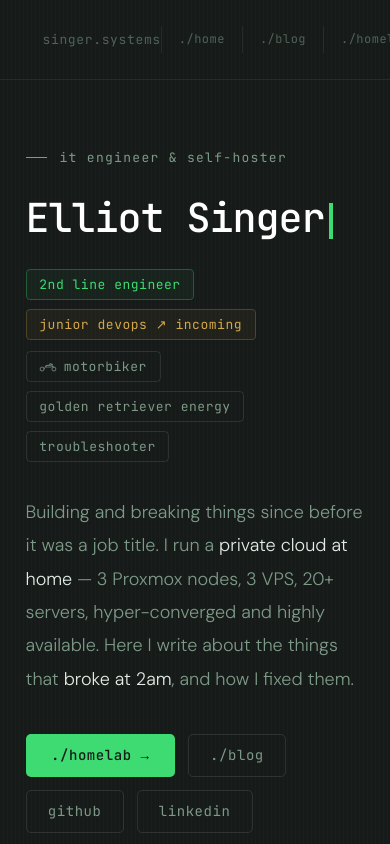
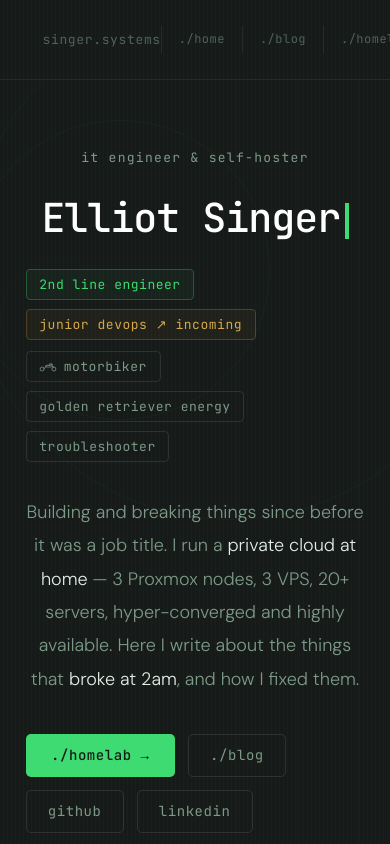
Before and after one commit to elsing/portfolio-v2, a Next.js app: page / in a window 390 px wide. Shown: the top 844 px of the page. Built offline with nearby package versions, Linux system fonts and the light colour scheme; no server answers.

Commit message:
loader added

```diff
--- a/app/layout.js
+++ b/app/layout.js
@@ -1,14 +1,16 @@
 import './globals.css';
+import DecryptLoader from '@/components/DecryptLoader';
 
 export const metadata = {
-  title:       "Elliot Singer — IT Engineer & Self-Hoster",
-  description: "Portfolio, blog and homelab docs for Elliot Singer.",
+  title:       'Elliot Singer — IT Engineer & Self-Hoster',
+  description: 'Portfolio, blog and homelab docs for Elliot Singer.',
 };
 
 export default function RootLayout({ children }) {
   return (
     <html lang="en">
       <body className="antialiased">
+        <DecryptLoader />
         {children}
       </body>
     </html>
--- /dev/null
+++ b/components/DecryptLoader.jsx
@@ -0,0 +1,84 @@
+'use client';
+
+import { useEffect, useState } from 'react';
+
+const CHARS = 'ABCDEFGHIJKLMNOPQRSTUVWXYZabcdefghijklmnopqrstuvwxyz0123456789@#$%&';
+const TARGET = 'singer.systems';
+const DURATION = 1200; // ms total animation
+const HOLD = 200;      // ms to hold completed text before fading
+
+function randomChar() {
+  return CHARS[Math.floor(Math.random() * CHARS.length)];
+}
+
+export default function DecryptLoader() {
+  // Start empty — avoids SSR/client mismatch from Math.random()
+  const [display, setDisplay]   = useState('');
+  const [visible, setVisible]   = useState(true);
+  const [opacity, setOpacity]   = useState(1);
+
+  useEffect(() => {
+    const total    = TARGET.length;
+    const interval = DURATION / (total * 8); // iterations per character slot
+    let   frame    = 0;
+    const maxFrames = total * 8;
+
+    const timer = setInterval(() => {
+      frame++;
+
+      const revealed = Math.floor((frame / maxFrames) * total);
+
+      setDisplay(
+        TARGET.split('').map((char, i) => {
+          if (i < revealed) return char;
+          if (char === ' ') return ' ';
+          return randomChar();
+        }).join('')
+      );
+
+      if (frame >= maxFrames) {
+        clearInterval(timer);
+        setDisplay(TARGET);
+
+        // Hold briefly then fade out
+        setTimeout(() => {
+          setOpacity(0);
+          setTimeout(() => setVisible(false), 400);
+        }, HOLD);
+      }
+    }, interval);
+
+    return () => clearInterval(timer);
+  }, []);
+
+  if (!visible) return null;
+
+  return (
+    <div
+      style={{
+        position:        'fixed',
+        inset:           0,
+        zIndex:          9999,
+        background:      '#161a18',
+        display:         'flex',
+        alignItems:      'center',
+        justifyContent:  'center',
+        transition:      'opacity 0.4s ease',
+        opacity,
+        pointerEvents:   opacity === 0 ? 'none' : 'auto',
+      }}
+    >
+      <span
+        style={{
+          fontFamily:    "'JetBrains Mono', monospace",
+          fontSize:      'clamp(18px, 4vw, 32px)',
+          color:         '#3ddb72',
+          letterSpacing: '0.08em',
+          userSelect:    'none',
+        }}
+      >
+        {display}
+      </span>
+    </div>
+  );
+}
--- a/components/Hero.jsx
+++ b/components/Hero.jsx
@@ -53,17 +53,50 @@ export default function Hero() {
      * overflow-hidden on the section clips the vertical stripes
      * exactly to the hero height. They cannot bleed downward.
      */
-    <section className="w-full max-w-[1440px] mx-auto">
+    <section className="w-full max-w-[1440px] mx-auto overflow-hidden relative">
 
+      {/*
+        Vertical stripe texture — replaces the grid.
+        Simple repeating linear-gradient of alternating transparent/subtle
+        bands. Much cleaner than the grid intersection Moire effect,
+        and clips cleanly to the section.
+        Right half only, fades out toward the left via a mask.
+      */}
+      <div
+        aria-hidden="true"
+        className="absolute top-0 right-0 h-full pointer-events-none"
+        style={{
+          width: '55%',
+          backgroundImage: `repeating-linear-gradient(
+            90deg,
+            transparent,
+            transparent 60px,
+            rgba(255,255,255,0.018) 60px,
+            rgba(255,255,255,0.018) 61px
+          )`,
+          maskImage: 'linear-gradient(to right, transparent 0%, black 40%)',
+          WebkitMaskImage: 'linear-gradient(to right, transparent 0%, black 40%)',
+        }}
+      />
 
+      {/* Concentric rings — purely decorative */}
+      {[
+        { size: 520, top: -80,  right: -100 },
+        { size: 300, top:  40,  right: 120  },
+        { size: 120, top: 180,  right: 270, opacity: 0.5 },
+      ].map(({ size, top, right, opacity = 1 }) => (
+        <div key={size} aria-hidden="true" className="absolute rounded-full pointer-events-none"
+          style={{ width: size, height: size, top, right, opacity, border: '1px solid rgba(61,219,114,0.055)' }}
+        />
+      ))}
 
       <div className="grid grid-cols-1 lg:grid-cols-2 items-start gap-10 lg:gap-14 px-6 lg:px-10 pt-16 relative">
 
         {/* ── Left ──────────────────────────────────────── */}
-        <div className="relative z-10 min-w-0 pb-16 lg:pb-18">
+        <div className="relative z-10 min-w-0 pb-16 lg:pb-18 flex flex-col items-center text-center lg:items-start lg:text-left">
 
-          <div className="flex items-center gap-3 font-mono text-[13px] text-site-muted-hi tracking-[0.1em] mb-7">
-            <span className="w-5 h-px bg-site-muted-hi inline-block" />
+          <div className="flex items-center gap-3 font-mono text-[13px] text-site-muted-hi tracking-[0.1em] mb-7 justify-center lg:justify-start">
+            <span className="hidden lg:inline-block w-5 h-px bg-site-muted-hi" />
             it engineer &amp; self-hoster
           </div>
 
@@ -90,7 +123,7 @@ export default function Hero() {
             )}
           </div>
 
-          <p className="text-[18px] text-site-muted-hi leading-[1.85] font-light max-w-[500px] mb-9">
+          <p className="text-[18px] text-site-muted-hi leading-[1.85] font-light w-full max-w-[500px] mb-9">
             Building and breaking things since before it was a job title.
             I run a{' '}
             <em className="text-site-text not-italic">private cloud at home</em>
--- a/components/TerminalCard.jsx
+++ b/components/TerminalCard.jsx
@@ -5,13 +5,12 @@ import { useState, useRef, useEffect } from 'react';
 const WARN_AT = 3;
 
 const BOOT_OUTROS = [
-  "ask me anything about elliot — i know him well.",
-  "curious about elliot's work or background? go for it.",
-  "ask about his experience, skills, or homelab. i'm all yours.",
-  "want to know if elliot's a good fit? ask away.",
-  "i can tell you about elliot's work, projects, or how to get in touch.",
-  "ask me about elliot — work history, skills, the lot.",
+  "try asking about elliot's experience or skills",
+  "ask about the homelab, his background, or how to get in touch",
+  "curious if elliot's the right fit? ask away",
   "not sure where to start? try: what does elliot do?",
+  "ask anything — work history, skills, projects",
+  "find out more about elliot — just type a question",
 ];
 
 function pickRandom(arr) {
@@ -26,6 +25,12 @@ function Line({ line }) {
     <div className="flex gap-2 font-mono text-xs leading-7 flex-wrap">
       <span className="text-site-green shrink-0">portfolio@prod-ai-01 ~</span>
       <span className="text-site-text">{line.text}</span>
+    </div>
+  );
+
+  if (line.type === 'hint') return (
+    <div className="font-mono text-xs leading-7 pl-4 text-site-muted italic opacity-70">
+      {line.text}
     </div>
   );
 
@@ -90,7 +95,7 @@ export default function TerminalCard() {
 
         if (ok && remNum > 0) {
           bootLines.push(
-            { type: 'out', text: pickRandom(BOOT_OUTROS) },
+            { type: 'hint', text: pickRandom(BOOT_OUTROS) },
           );
         } else if (ok && remNum === 0) {
           bootLines.push({ type: 'warn', text: 'rate limited — try again in an hour or so.' });
```
Also changed, not shown: app/api/terminal/route.js (line endings or trailing spaces).
